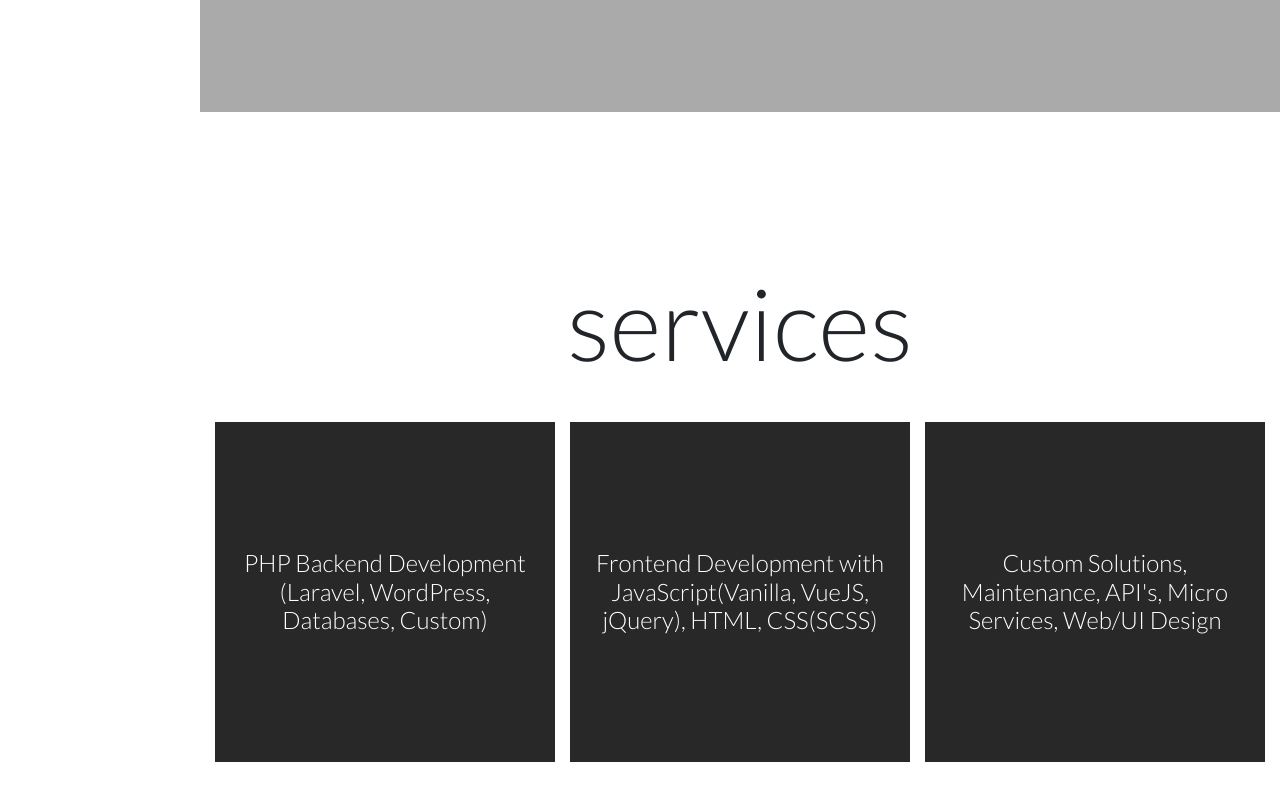
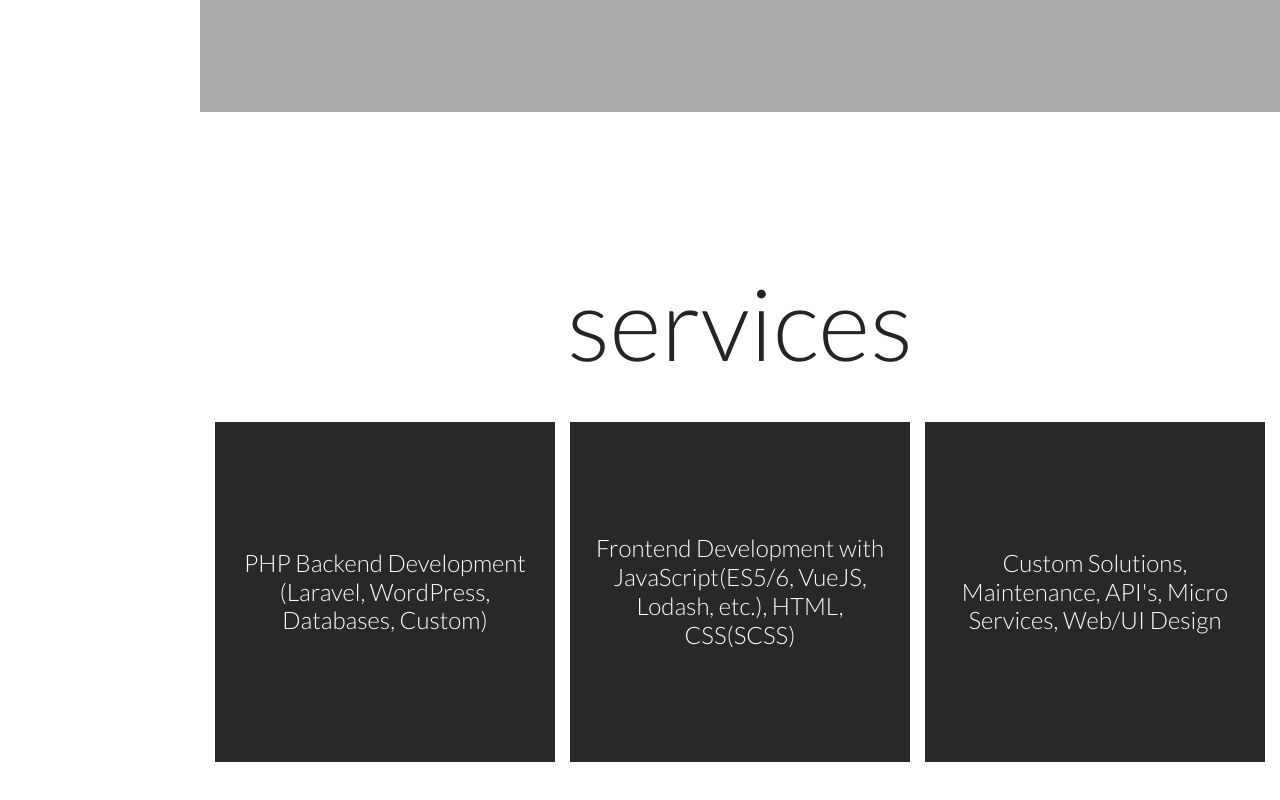
Before and after one commit to jessb133/jessb133.github.io, a plain HTML site: page index.html in a window 1280 px wide. Shown: the part 1488-2288 px from the top of the page. Drawn offline with Linux system fonts and the light colour scheme.

Commit message:
Update copy

```diff
--- a/index.html
+++ b/index.html
@@ -54,7 +54,7 @@
             <div class="col-sm-12">
               <p class="h4">Web Development that exceeds expectations.</p>
               <p>Backend PHP Development with Laravel, WordPress, or Custom PHP/NodeJS.
-                <br>Frontend Solutions with modern JavaScript, VueJS, Lodash, jQuery, HTML, CSS, Bootstrap.
+                <br>Frontend Solutions with modern JavaScript, VueJS, Lodash, HTML, CSS/SCSS, Bootstrap.
                 <br>Website/UI design.
                 <br>
                 <br><strong>Are you looking for a custom website or web solution?</strong></p>
@@ -97,7 +97,7 @@
             </div>
             <div class="col-lg-4">
               <div>
-                <h3>Frontend Development with JavaScript(Vanilla, VueJS, jQuery), HTML, CSS(SCSS)</h3>
+                <h3>Frontend Development with JavaScript(ES5/6, VueJS, Lodash, etc.), HTML, CSS(SCSS)</h3>
               </div>
             </div>
             <div class="col-lg-4">
```
